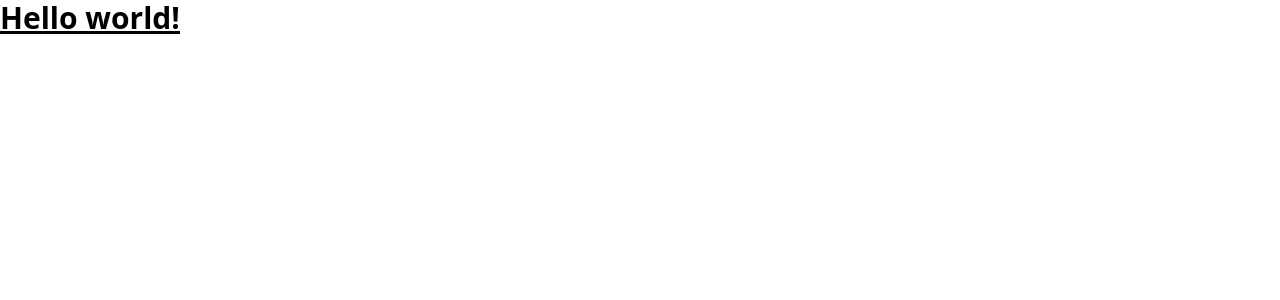
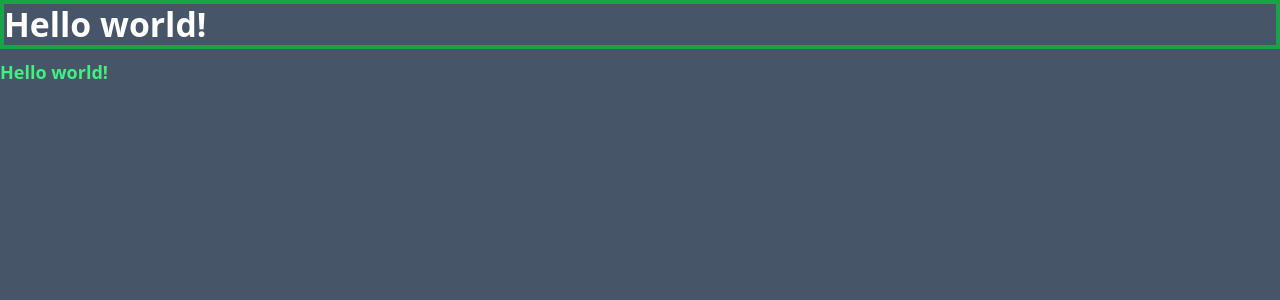
Before and after one commit to SalmanMahmud129/tailwind-course-next, a Next.js app: page / in a window 1280 px wide. Shown: the top 300 px of the page. Built offline with nearby package versions, Linux system fonts and the light colour scheme.

Commit message:
colors and config/customization

```diff
--- a/pages/index.js
+++ b/pages/index.js
@@ -7,10 +7,13 @@
 
 export default function Home() {
   return (
-    <>
-      <h1 className="text-3xl font-bold underline">
-      Hello world!
-    </h1>
-    </>
+    <div>
+      <h1 className="border-4 border-green-600 text-xs sm:text-base md:text-lg lg:text-3xl mb-1" >
+        Hello world!
+      </h1>
+      <h1 className="text-vuejs">
+        Hello world!
+      </h1>
+    </div>
   )
 }
--- a/styles/globals.css
+++ b/styles/globals.css
@@ -1,3 +1,10 @@
 @tailwind base;
 @tailwind components;
 @tailwind utilities;
+
+
+@layer base {
+    html {
+        @apply bg-slate-600 text-white text-lg font-bold;
+    }
+}
--- a/tailwind.config.js
+++ b/tailwind.config.js
@@ -6,7 +6,45 @@
     "./components/**/*.{js,ts,jsx,tsx}",
   ],
   theme: {
-    extend: {},
+    screens: {
+      'sm': '640px',
+      // => @media (min-width: 640px) { ... }
+
+      'md': '768px',
+      // => @media (min-width: 768px) { ... }
+
+      'lg': '1024px',
+      // => @media (min-width: 1024px) { ... }
+
+      'xl': '1280px',
+      // => @media (min-width: 1280px) { ... }
+
+      '2xl': '1536px',
+      // => @media (min-width: 1536px) { ... }
+    },
+
+    //can be used for things like margin
+    spacing: {
+      '1': '8px',
+      '2': '12px',
+      '3': '16px',
+      '4': '24px',
+      '5': '32px',
+      '6': '48px',
+    },
+
+
+    // colors: {
+    //   vuejs: "#41f07e"
+    // }, if you put this colors object it will replace all the built in tailwind colors with ones that you put. If you add them to extend it wont replace
+    extend: {
+
+      colors: {
+        vuejs: "#41f07e"
+      }
+
+    },
   },
+  // plugins are javascript helpers to create stylesheets using js
   plugins: [],
 }
```
